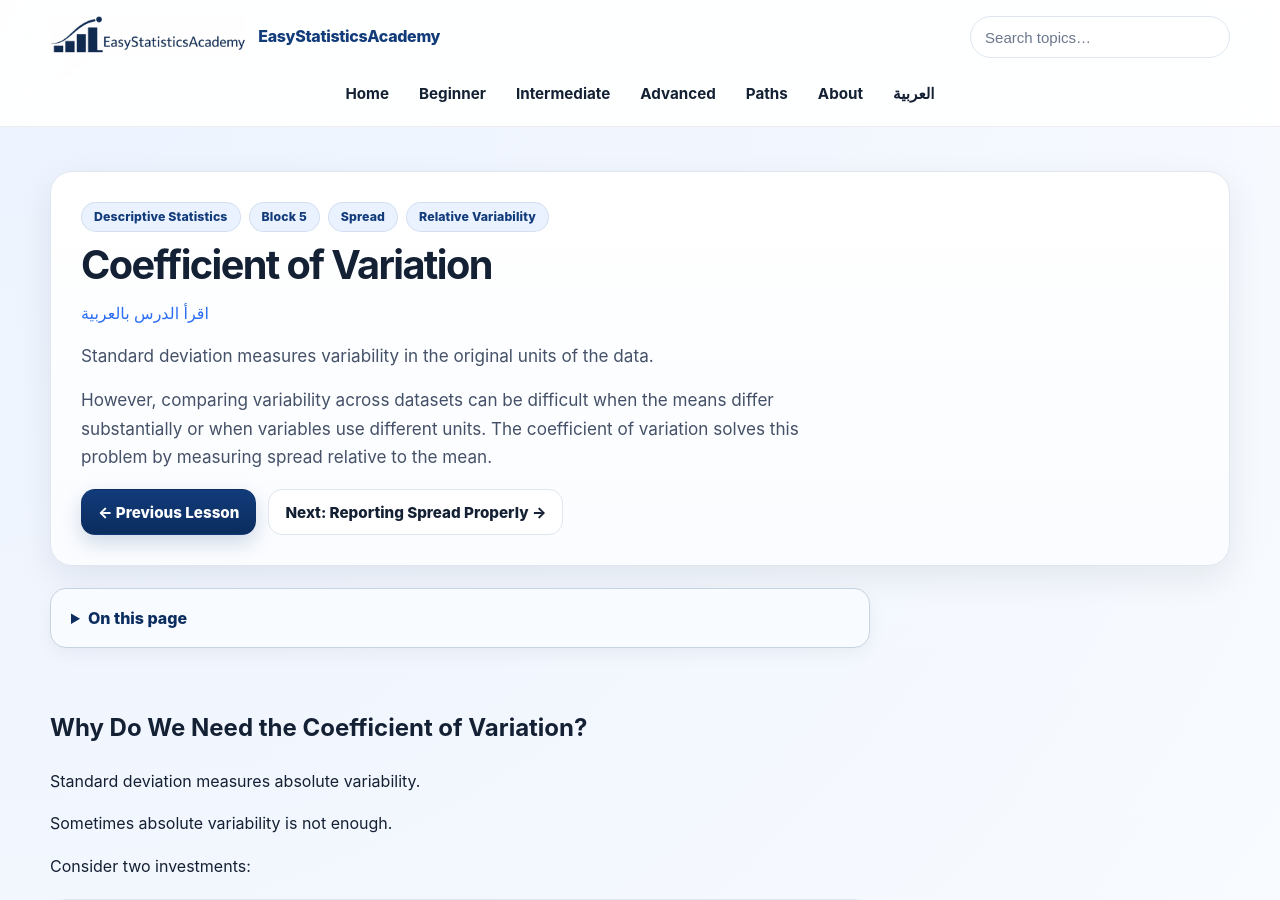
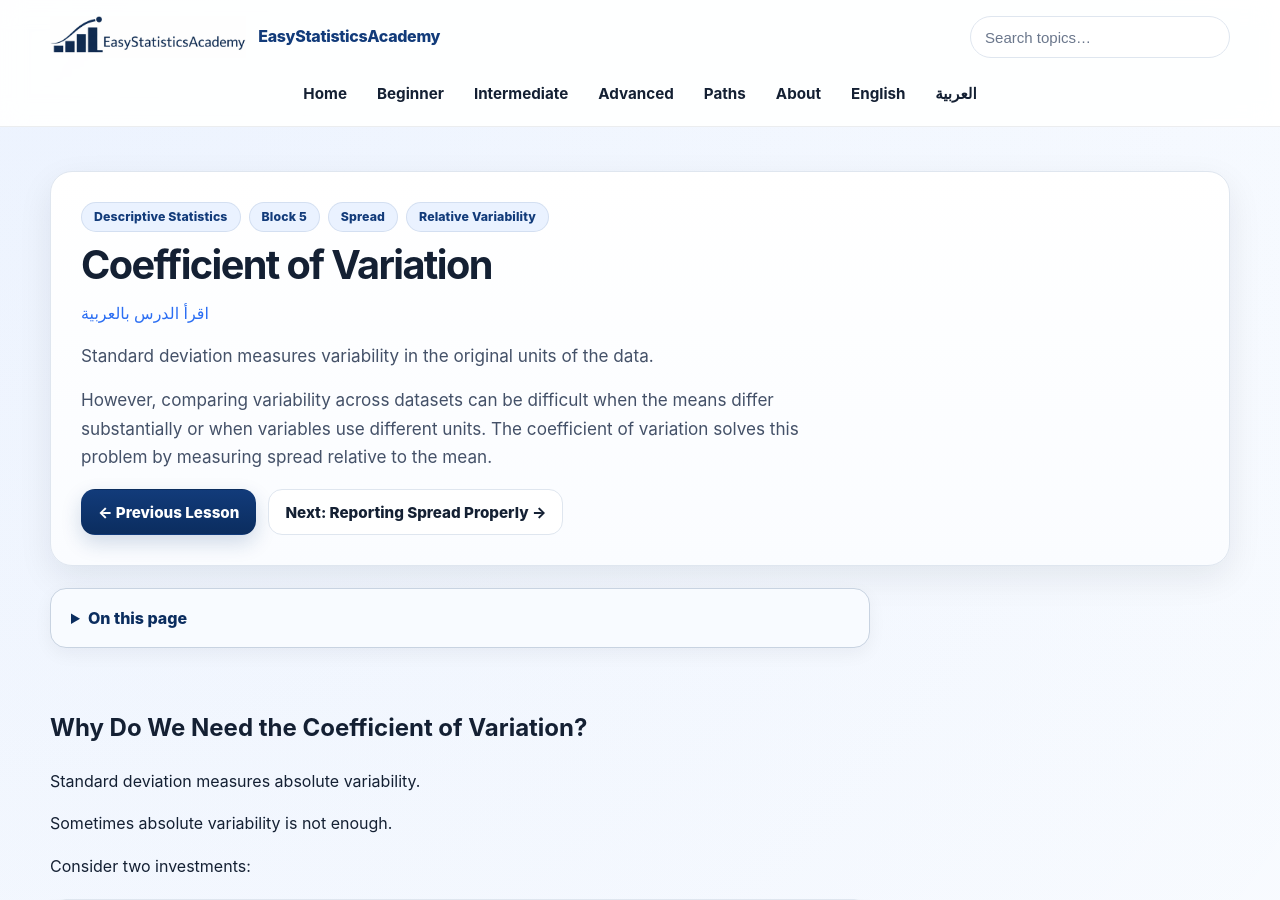
Before and after one commit to ammar-homaida-statistics/easystatisticsacademy, a Jekyll site: the page built from descriptive/spread/coefficient-of-variation/index.md, in a window 1280 px wide and 900 px high. Built offline with Jekyll 4.4.1, drawn with Linux system fonts in a browser that asks for light colours.

Commit message:
Add reciprocal Arabic CV routing, bilingual metadata and lesson navigation

```diff
--- a/_includes/header.html
+++ b/_includes/header.html
@@ -71,6 +71,9 @@
         {% elsif page.translation_pair == "central-limit-theorem" %}
           <a href="/probability/lln-clt/central-limit-theorem/" lang="en" dir="ltr">English</a>
           <a href="/ar/probability/lln-clt/central-limit-theorem/" lang="ar" dir="rtl">العربية</a>
+        {% elsif page.translation_pair == "coefficient-of-variation" %}
+          <a href="/descriptive/spread/coefficient-of-variation/" lang="en" dir="ltr">English</a>
+          <a href="/ar/descriptive/spread/coefficient-of-variation/" lang="ar" dir="rtl">العربية</a>
         {% elsif page.translation_pair == "standard-deviation" %}
           <a href="/descriptive/spread/standard-deviation/" lang="en" dir="ltr">English</a>
           <a href="/ar/descriptive/spread/standard-deviation/" lang="ar" dir="rtl">العربية</a>
```
